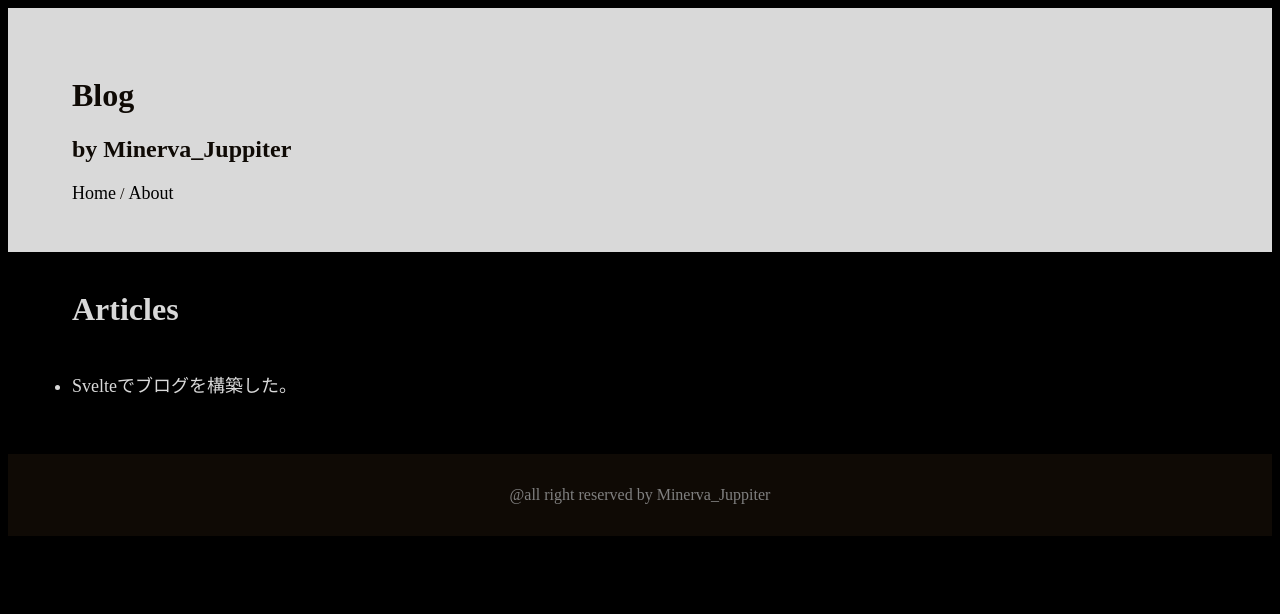
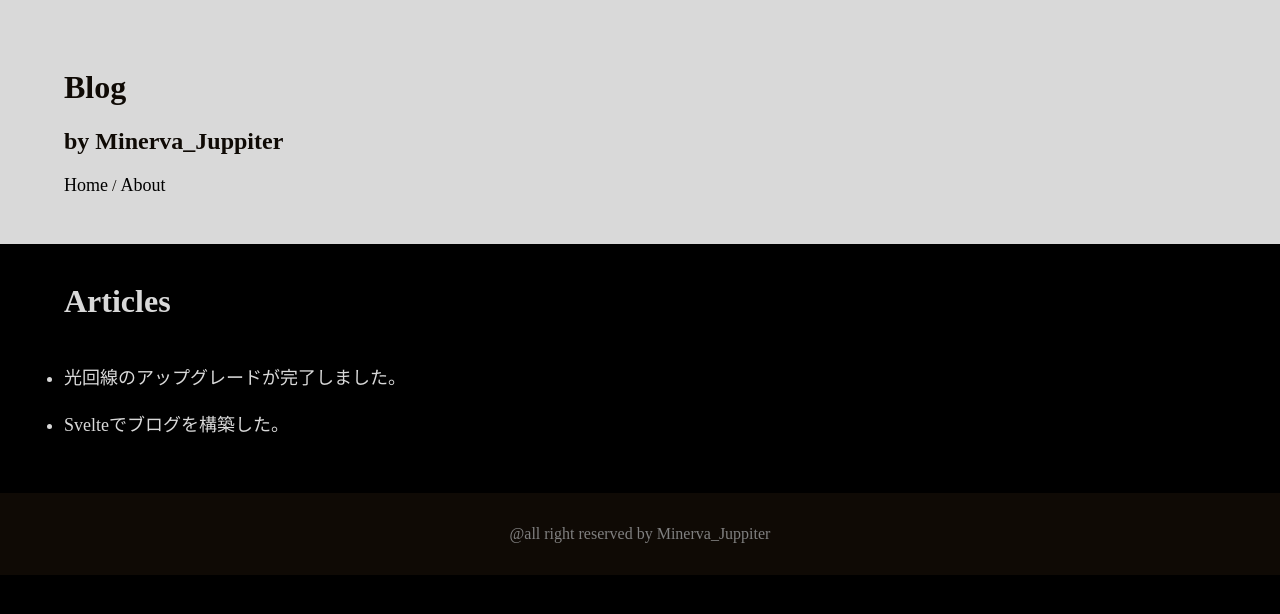
Before and after one commit to minerva-jupiter/blog-minerva-juppiter, a SvelteKit app: page / in a window 1280 px wide. Shown: the top 614 px of the page. Built offline with nearby package versions, Linux system fonts and the light colour scheme.

Commit message:
add article and delete margin

```diff
--- a/src/lib/assets/articles.json
+++ b/src/lib/assets/articles.json
@@ -1,4 +1,9 @@
 [
+    {
+        "ArticleName":"光回線のアップグレードが完了しました。",
+        "ArticleBody":"我が家に入っている光回線は大家さんが契約した30Mbpsプランだったのだけど、4/1付けでアップグレードができた。",
+        "Date":"2025/04/01"
+    },
     {
         "ArticleName":"Svelteでブログを構築した。",
         "ArticleBody":"Svelteに挑戦と同時に、ブログを作りましたとさ。",
--- a/src/routes/+layout.svelte
+++ b/src/routes/+layout.svelte
@@ -21,6 +21,7 @@
         background-color: black;
         color: #d9d9d9;
         font-family: "Tw Cen MT","Century Gothic","Noto Sans JP";
+        margin: 0%;
     }
     header {
         background-color: #d9d9d9;
--- a/src/routes/article/[ArticleNumber]/+page.svelte
+++ b/src/routes/article/[ArticleNumber]/+page.svelte
@@ -19,3 +19,9 @@
         padding-right: 4rem;
     }
 </style>
+
+<svelte:head>
+    <title>
+        {articles[data.content].ArticleName}
+    </title>
+</svelte:head>
```
